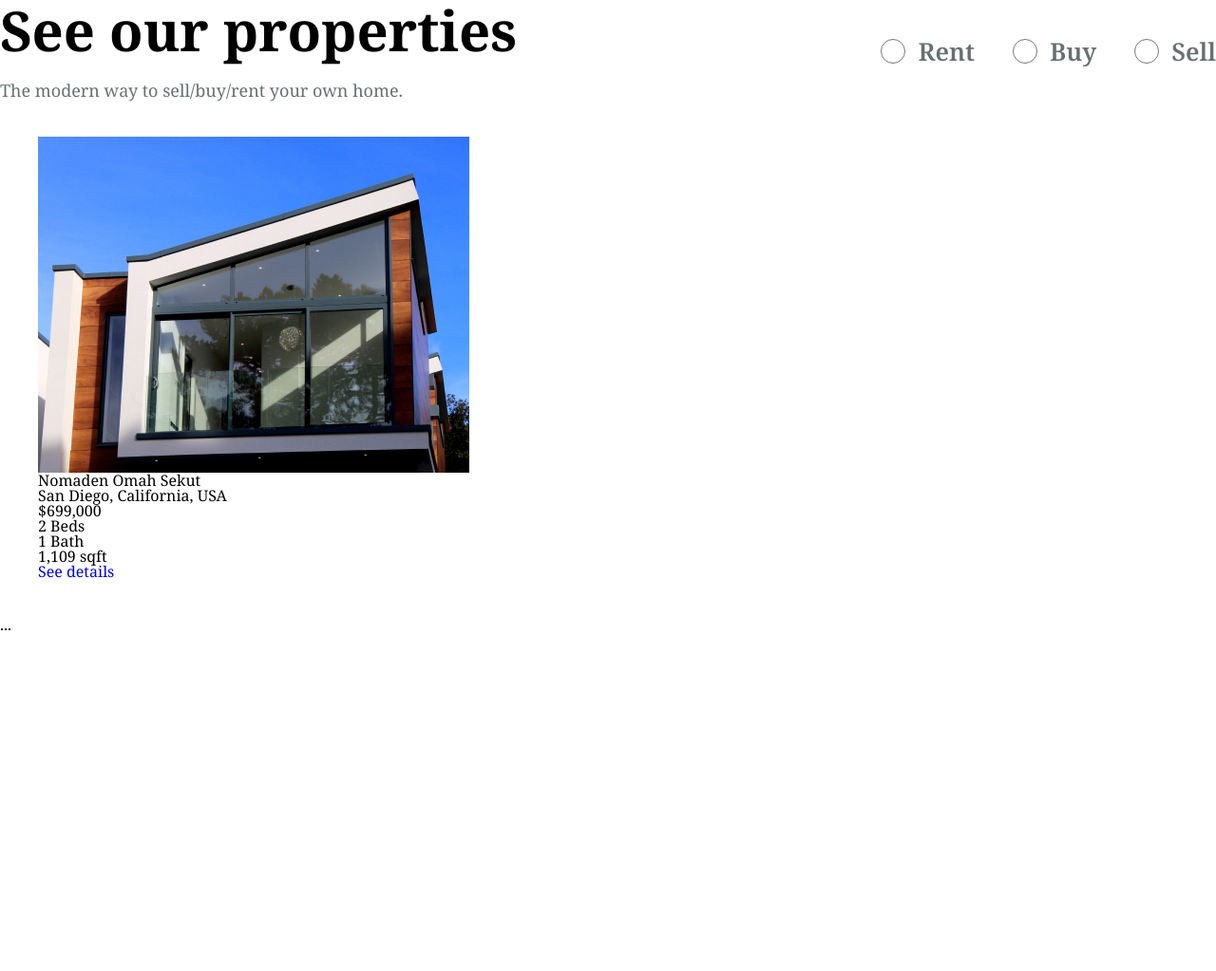
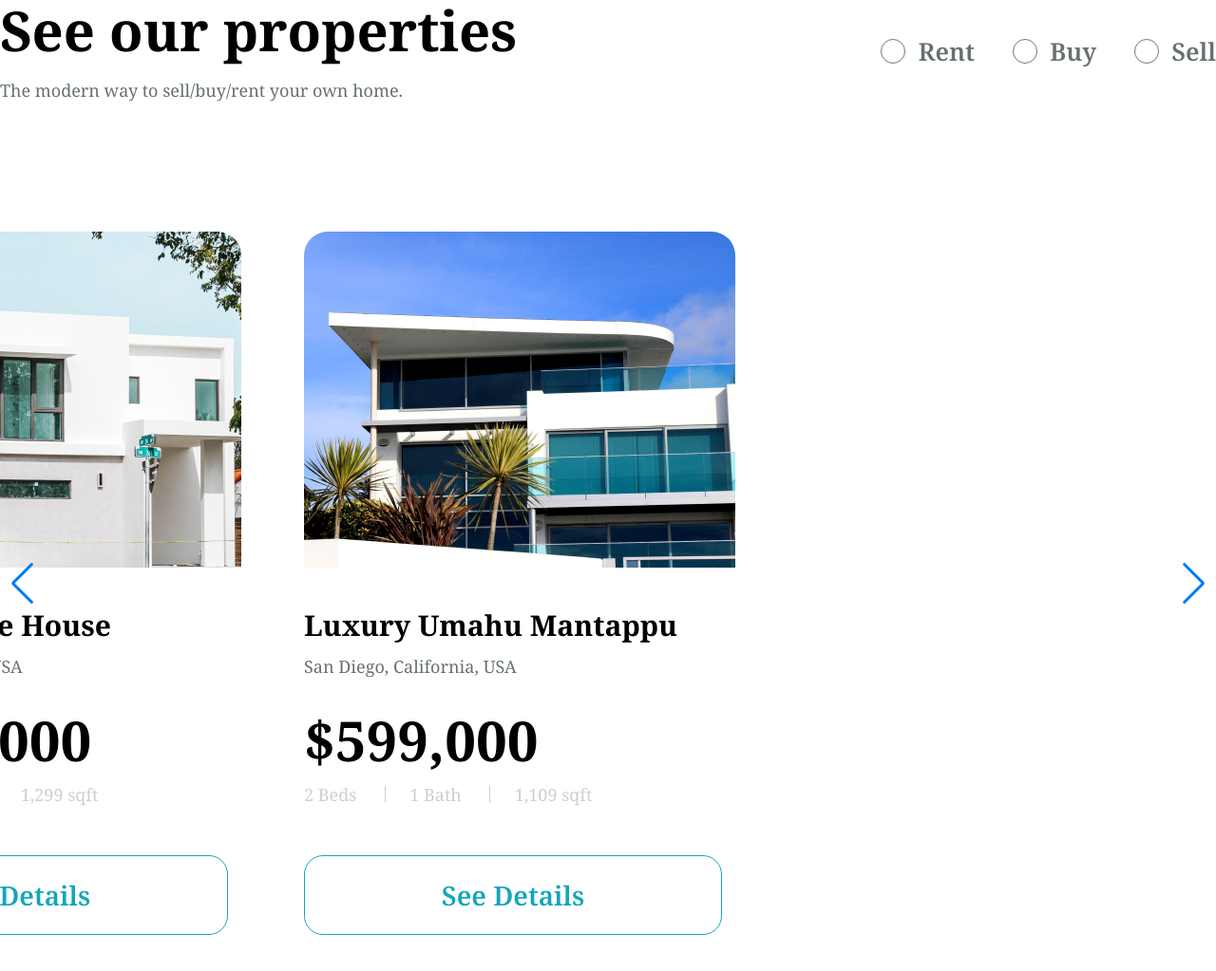
Before and after one commit to IlliaHorbenko/bmark-website, a plain HTML site: page index.html in a window 1280 px wide. Shown: the part 2272-3295 px from the top of the page at 95% size. Before the commit the page ends 2941 px from the top, so only its background shows below. Drawn offline with nearby package versions, Linux system fonts and the light colour scheme.

Commit message:
modified:   index.html 	new file:   scripts/swiper.js 	modified:   styles/style.css

```diff
--- a/index.html
+++ b/index.html
@@ -8,6 +8,10 @@
 		<link
 			href="https://fonts.googleapis.com/css2?family=Noto+Serif:wght@400;600;700;800&display=swap"
 			rel="stylesheet"
+		/>
+		<link
+			rel="stylesheet"
+			href="https://cdn.jsdelivr.net/npm/swiper@10/swiper-bundle.min.css"
 		/>
 		<link rel="stylesheet" href="styles/style.css" />
 		<title>bmark</title>
@@ -224,25 +228,79 @@
 										<h4 class="parameters__bath line">1 Bath</h4>
 										<h4 class="parameters__sqft">1,109 sqft</h4>
 									</div>
-									<a href="#" class="details">See details</a>
+									<a href="#" class="details-house">See Details</a>
 								</div>
 							</div>
-							...
+							<div class="swiper-slide">
+								<div class="swiper-slide__content">
+									<img
+										src="images/house2.jpg"
+										alt=""
+										class="photo-house"
+									/>
+									<h2 class="name-house">Real Bluestyle House</h2>
+									<h3 class="address-house">
+										San Diego, California, USA
+									</h3>
+									<h2 class="price-house">$10,00,000</h2>
+									<div class="parameters">
+										<h4 class="parameters__beds line">3 Beds</h4>
+										<h4 class="parameters__bath line">1 Bath</h4>
+										<h4 class="parameters__sqft">1,299 sqft</h4>
+									</div>
+									<a href="#" class="details-house">See Details</a>
+								</div>
+							</div>
+							<div class="swiper-slide">
+								<div class="swiper-slide__content">
+									<img
+										src="images/house3.jpg"
+										alt=""
+										class="photo-house"
+									/>
+									<h2 class="name-house">Luxury Umahu Mantappu</h2>
+									<h3 class="address-house">
+										San Diego, California, USA
+									</h3>
+									<h2 class="price-house">$599,000</h2>
+									<div class="parameters">
+										<h4 class="parameters__beds line">2 Beds</h4>
+										<h4 class="parameters__bath line">1 Bath</h4>
+										<h4 class="parameters__sqft">1,109 sqft</h4>
+									</div>
+									<a href="#" class="details-house">See Details</a>
+								</div>
+							</div>
+							<div class="swiper-slide">
+								<div class="swiper-slide__content">
+									<img
+										src="images/house1.jpg"
+										alt=""
+										class="photo-house"
+									/>
+									<h2 class="name-house">Nomaden Omah Sekut</h2>
+									<h3 class="address-house">
+										San Diego, California, USA
+									</h3>
+									<h2 class="price-house">$699,000</h2>
+									<div class="parameters">
+										<h4 class="parameters__beds line">2 Beds</h4>
+										<h4 class="parameters__bath line">1 Bath</h4>
+										<h4 class="parameters__sqft">1,109 sqft</h4>
+									</div>
+									<a href="#" class="details-house">See Details</a>
+								</div>
+							</div>
 						</div>
-						<!-- If we need pagination -->
-						<div class="swiper-pagination"></div>
-
-						<!-- If we need navigation buttons -->
 						<div class="swiper-button-prev"></div>
 						<div class="swiper-button-next"></div>
-
-						<!-- If we need scrollbar -->
-						<div class="swiper-scrollbar"></div>
 					</div>
 				</div>
 			</div>
 		</section>
 
+		<script src="https://cdn.jsdelivr.net/npm/swiper@10/swiper-bundle.min.js"></script>
 		<script src="scripts/main.js"></script>
+		<script src="scripts/swiper.js"></script>
 	</body>
 </html>
--- /dev/null
+++ b/scripts/swiper.js
@@ -0,0 +1,13 @@
+const swiper = new Swiper(".swiper", {
+	// Optional parameters
+	centeredSlides: true,
+
+	direction: "horizontal",
+	loop: true,
+
+	// Navigation arrows
+	navigation: {
+		nextEl: ".swiper-button-next",
+		prevEl: ".swiper-button-prev",
+	},
+});
--- a/styles/style.css
+++ b/styles/style.css
@@ -82,6 +82,7 @@ h6 {
 	--primary: #13a6ba;
 	--accent-3: #772d8b;
 	--black-shade: #677071;
+	--black-shade-2: #cccfd0;
 	--black-shade-3: #e0e2e3;
 	//radio-button
 	--form-control-color: #772d8b;
@@ -295,6 +296,7 @@ ul {
 .properties {
 	display: flex;
 	justify-content: space-between;
+	margin-bottom: 6.25rem;
 }
 
 .title {
@@ -332,7 +334,89 @@ ul {
 	color: var(--accent-3);
 }
 
+.swiper-slide {
+	max-width: 32.5rem;
+	border-radius: 2.6rem;
+	transition: all 0.3s ease-in-out;
+}
+
 .swiper-slide__content {
 	padding: 2.5rem;
-	border-radius: 2.5rem;
 }
+
+.swiper-slide:hover {
+	transition: all 0.3s ease-in-out;
+	box-shadow: rgba(100, 100, 111, 0.2) 0px 7px 29px 0px;
+}
+
+.photo-house {
+	max-width: 29.5rem;
+	border-radius: 1.5625rem 1.5625rem 0px 0px;
+	margin-bottom: 2.875rem;
+}
+
+.name-house {
+	font-size: 30px;
+	font-weight: 700;
+	margin-bottom: 1.2rem;
+}
+
+.address-house {
+	font-size: 18px;
+	color: var(--black-shade);
+	margin-bottom: 2.5rem;
+}
+
+.price-house {
+	font-size: 58px;
+	font-weight: 700;
+	margin-bottom: 1.2rem;
+}
+
+.parameters {
+	color: var(--black-shade-2);
+	font-size: 18px;
+	display: flex;
+	position: relative;
+	margin-bottom: 3.4375rem;
+}
+
+.parameters__beds,
+.parameters__bath {
+	padding-right: 3.5rem;
+}
+
+.parameters__beds::before,
+.parameters__bath::before {
+	content: "";
+	position: absolute;
+	width: 1px;
+	height: 18px;
+	background-color: var(--black-shade-2);
+}
+
+.parameters__beds::before {
+	left: 85px;
+}
+
+.parameters__bath::before {
+	left: 195px;
+}
+
+.details-house {
+	font-size: 28px;
+	font-weight: 600;
+	display: block;
+	text-align: center;
+	padding: 1.6875rem 0;
+	color: var(--primary);
+	border-radius: 1.25rem;
+	border: 1px solid var(--primary);
+	transition: all 0.3s ease-in-out;
+}
+
+.details-house:hover {
+	color: #fff;
+	background-color: var(--primary);
+	transition: all 0.3s ease-in-out;
+}
```
